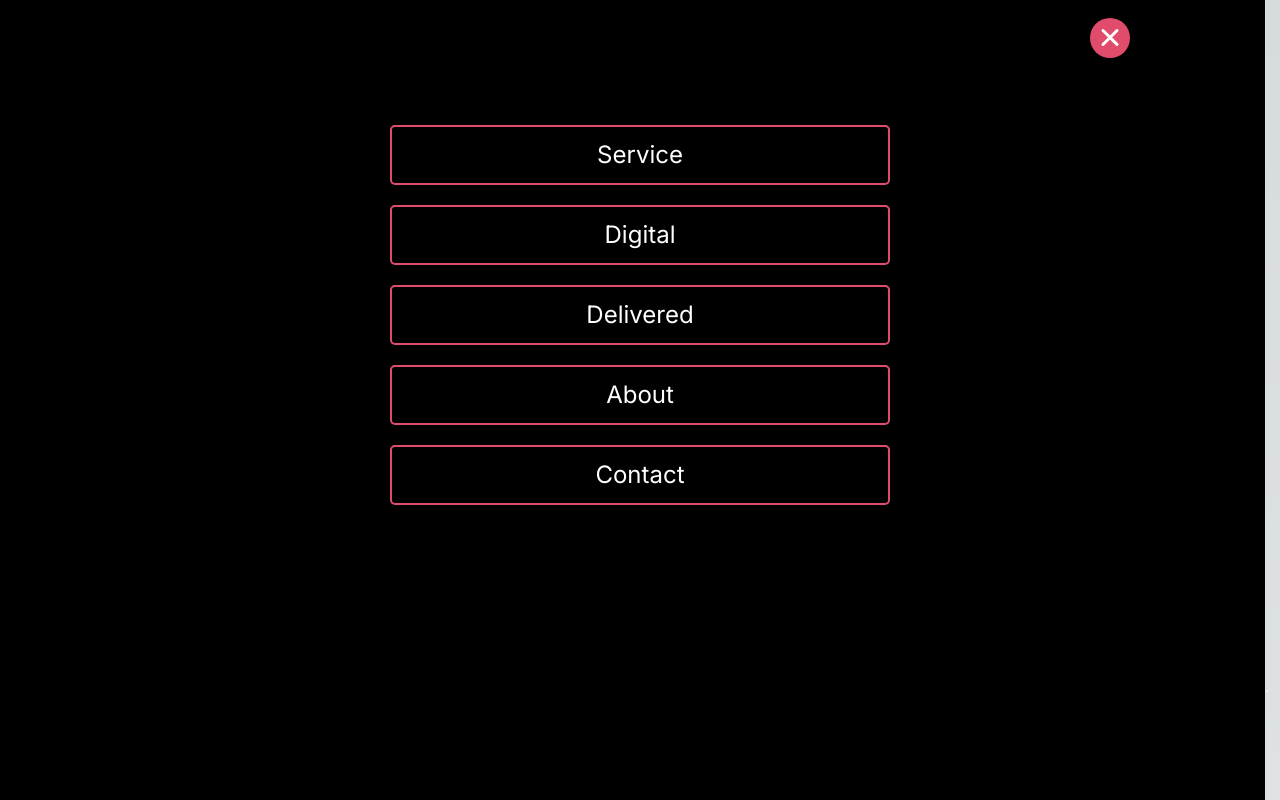
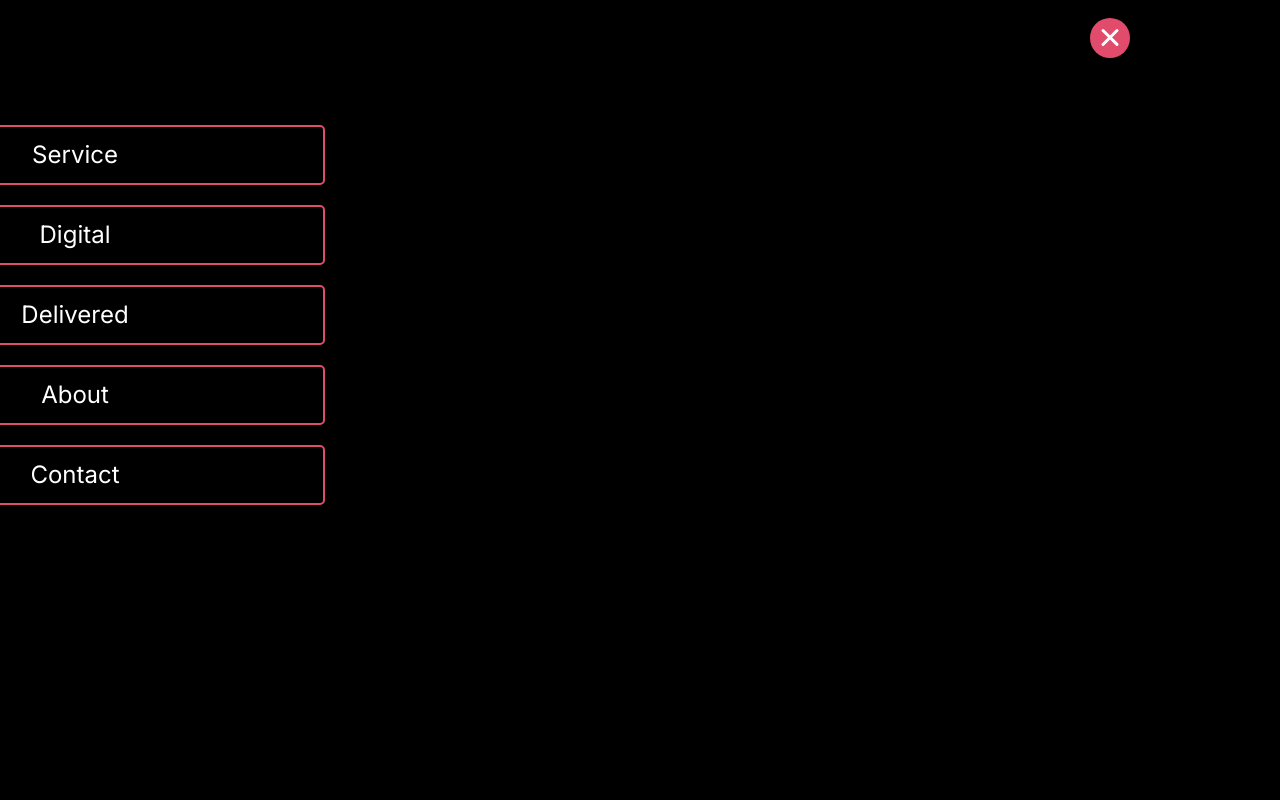
Before and after one commit to Vendaarlia/digital-delivered, a Next.js app: page / in a window 1280 px wide. Both pictures are taken after a click on the button 1110 px from the left and 38 px from the top of the page. Shown: the top 800 px of the page. Built offline with nearby package versions, Linux system fonts and the light colour scheme.

Commit message:
nav bar bug

```diff
--- a/src/components/Hero1.tsx
+++ b/src/components/Hero1.tsx
@@ -9,14 +9,14 @@ export default function Hero1() {
     return (
         <>
         <section className="hero1 h-screen pb-44 relative">
-            <div className="w-full absolute inset-0 h-screen">
+            <div className="w-full absolute z-0 h-screen">
                 <SparklesCore id="tsparticlesfullpage" background="transparent" minSize={0.6} maxSize={1.4} particleDensity={50} className="w-full h-full" particleColor="#fff" />
             </div>
             <div className="wrap w-screen h-full m-0 top-0 flex justify-center items-center">
                 <div className="absolute top-60 md:top-72"><h1 className="txt-line text-[7rem] md:text-9xl text-black font-bold text-center leading-none">DIGITAL. <br />DELIVERED.</h1></div>
                 <Image className="absolute grayscale justify-center align-middle" src="/images/hero2.png" alt="" width={900} height={500} />
                 <div className="absolute top-60 md:top-72"><h1 className="txt-fill pt-[0.9rem] pl-[0.9rem] text-[7rem] md:text-9xl text-white font-bold text-center leading-none">DIGITAL. <br />DELIVERED.</h1></div>
-                <motion.div whileHover={{ scale: 1.5 }} transition={{ type: "spring", stiffness: 400, damping: 10 }} drag dragConstraints={{ left: 50, right: 50, top: 10, bottom: 10 }} dragTransition={{ bounceStiffness: 600, bounceDamping: 10 }} className="circle absolute top-[20.4rem] md:top-[24.2rem] right-[116px] md:right-[444px] h-8 w-8 rounded-full border-[#e14c6c] border-2 "></motion.div>
+                <motion.div whileHover={{ scale: 1.5 }} transition={{ type: "spring", stiffness: 400, damping: 10 }} drag dragConstraints={{ left: 50, right: 50, top: 10, bottom: 10 }} dragTransition={{ bounceStiffness: 600, bounceDamping: 10 }} className="circle z-50 absolute top-[20.4rem] md:top-[24.2rem] right-[116px] md:right-[444px] h-8 w-8 rounded-full border-[#e14c6c] border-2 "></motion.div>
             </div>
             <div className="selogan text-center">
                 <p>Our message is simple. we have time & again <br /> <span className="font-bold text-[#e14c6c]  ">DELIVERED</span> where others failed.</p>
--- a/src/components/MenuItem.tsx
+++ b/src/components/MenuItem.tsx
@@ -6,11 +6,11 @@ const variants = {
     y: 0,
     opacity: 1,
     transition: {
-      y: { stiffness: 1000, velocity: -100 },
+      y: { stiffness: 1000, velocity: -200 },
     },
   },
   closed: {
-    y: 50,
+    y: 1000,
     opacity: 0,
     transition: {
       y: { stiffness: 1000 },
@@ -42,7 +42,7 @@ export const MenuItem: React.FC<MenuItemProps> = ({ i }) => {
                   alignItems: 'center',
                 };
   return (
-    <motion.li className="m-0 p-0 z-[980] list-none mb-[20px] flex items-center cursor-pointer"
+    <motion.li className="m-0 p-0 z-[980] list-none mb-[20px] cursor-pointer"
       variants={variants}
       whileHover={{ scale: 1.1 }}
       whileTap={{ scale: 0.95 }}
--- a/src/components/Navbar.tsx
+++ b/src/components/Navbar.tsx
@@ -8,6 +8,7 @@ import { useDimensions } from "./use-dimensions";
 import { MenuToggle } from "./MenuToggle";
 import { Navigation } from "./Navigation";
 import Brand from "./Brand";
+import { visibilityChangeEvent } from "@tsparticles/engine";
 
 const sidebar = {
   open: (height = 1000) => ({
@@ -44,9 +45,11 @@ export const Navbar = () => {
       custom={height}
       ref={containerRef}
     >
-      <motion.div className="background absolute top-0 right-[15px] bottom-0 w-screen bg-black z-[970]" variants={sidebar} />
+      <motion.div className="background absolute top-0 bottom-0 w-screen h-screen bg-black z-[970]" variants={sidebar} />
       <Brand />
+      <div className="">
       <Navigation />
+      </div>
       <MenuToggle toggle={() => toggleOpen()} />
     </motion.nav>
     </section>
--- a/src/components/Navbar1.tsx
+++ /dev/null
@@ -1,39 +0,0 @@
-import Image from "next/image"
-
-export default function Navbar1() {
-    return (
-        <>
-        <section className=" flex justify-center">
-        <nav className=" w-3/4 h-20 sticky top-0 flex justify-between items-center">
-            <div className="brand w-2/3">
-                <a href="http://">
-                    <Image src="/images/logo.jpg" alt="" width={40} height={40} className="rounded-full" />
-                </a>
-            </div>
-            <ul className="flex justify-between w-full md:w-1/2 ml-8" id="navul">
-                <li className="navli text-base">
-                    <a href="http://">Service</a>
-                </li>
-                <li className="navli text-base">
-                    <a href="http://">Digital</a>
-                </li>
-                <li className="navli text-base">
-                    <a href="http://">Delivered</a>
-                </li>
-            </ul>
-            <div>
-                <button className="relative group hidden">
-                    <div className="relative flex items-center justify-center rounded-full w-[40px] h-[40px] transform transition-all bg-white ring-0 ring-gray-200 hover:ring-4 group-focus:ring-4 ring-opacity-30 duration-200 shadow-md">
-                    <div className="flex flex-col justify-between w-[20px] h-[20px] transform transition-all duration-300 group-focus:-rotate-[45deg] origin-center">
-                        <div className="bg-black h-[2px] w-1/2 rounded transform transition-all duration-300 group-focus:-rotate-90 group-focus:h-[1px] origin-right delay-75 group-focus:-translate-y-[1px]"></div>
-                        <div className="bg-black h-[1px] rounded"></div>
-                        <div className="bg-black h-[2px] w-1/2 rounded self-end transform transition-all duration-300 group-focus:-rotate-90 group-focus:h-[1px] origin-left delay-75 group-focus:translate-y-[1px]"></div>
-                    </div>
-                    </div>
-                </button>
-            </div>
-        </nav>
-        </section>
-        </>
-    )
-}
--- a/src/components/Navigation.tsx
+++ b/src/components/Navigation.tsx
@@ -13,7 +13,7 @@ const variants = {
 };
 
 export const Navigation = () => (
-  <motion.ul className=" flex flex-col items-center justify-center text-2xl m-0 p-[25px] z-[980] absolute top-[100px] w-full" variants={variants}>
+  <motion.ul className="flex flex-col items-center justify-center text-2xl m-0 p-[25px] z-[980] absolute top-[100px] w-[150px]" variants={variants}>
     {itemIds.map(i => (
       <MenuItem i={i} key={i} />
     ))}
```
